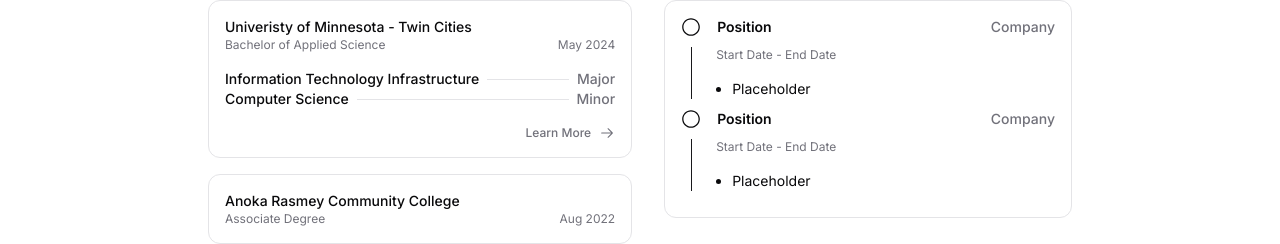
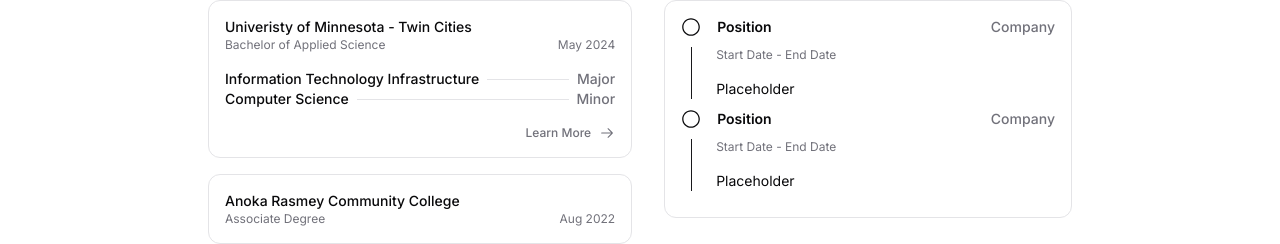
Before and after one commit to alex-von/portfolio, a Next.js app: page / in a window 1280 px wide. Shown: the part 577-821 px from the top of the page. Built offline with nearby package versions, Linux system fonts and the light colour scheme.

Commit message:
temporary fix

```diff
--- a/components/experience.tsx
+++ b/components/experience.tsx
@@ -5,10 +5,9 @@ type Job = {
     title: string,
     company: string,
     date: string,
-    description: HTMLElement
 }
 
-const Job = ({ title, company, date, description }: Job) => {
+const Job = ({ title, company, date, }: Job) => {
     return (
         <div>
             <div className='flex items-center justify-between'>
@@ -21,7 +20,7 @@ const Job = ({ title, company, date, description }: Job) => {
             <div className='border-l border-primary m-2.5 pl-6'>
                 <p className='text-xs text-zinc-500 pb-4'>{date}</p>
                 <p className='text-sm'>
-                    {description}
+                    Placeholder
                 </p>
             </div>
         </div>
@@ -39,21 +38,11 @@ export const Experience = () => {
             <div className="flex flex-col rounded-xl border p-4">
                 <Job
                     title='Position'
-                    description={
-                        <ul className='list-disc space-y-2 pl-4'>
-                            <li>Placeholder</li>
-                        </ul>
-                    }
                     company={'Company'}
                     date={'Start Date - End Date'}
                 />
                 <Job
                     title='Position'
-                    description={
-                        <ul className='list-disc space-y-2 pl-4'>
-                            <li>Placeholder</li>
-                        </ul>
-                    }
                     company={'Company'}
                     date={'Start Date - End Date'}
                 />
```
